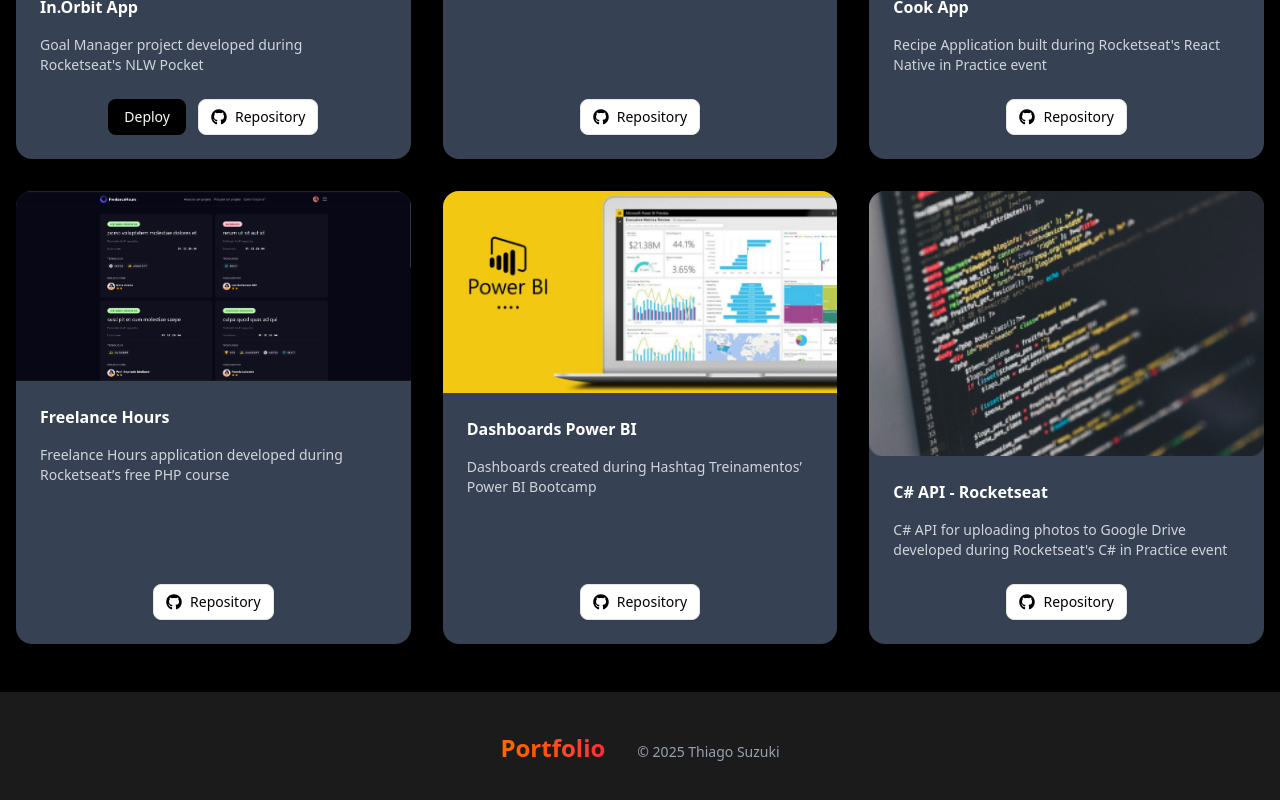
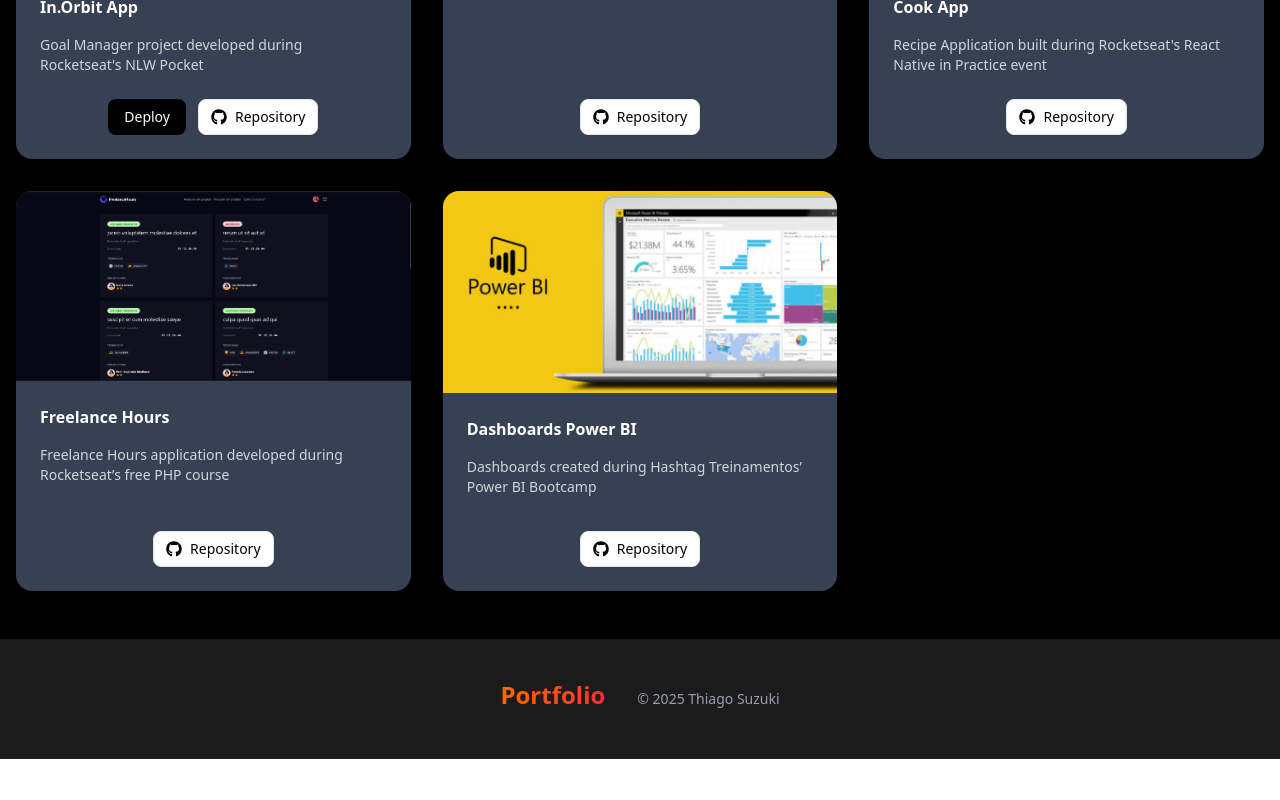
Before and after one commit to thiago-suzuki/next-portfolio-suzuki, a Next.js app: page /en/projects in a window 1280 px wide. Shown: the part 1921-2721 px from the top of the page. After the commit the page ends 2680 px from the top, so only its background shows below. Built offline with nearby package versions, Linux system fonts and the light colour scheme.

Commit message:
Atualizar o user.ts

```diff
--- a/src/data/user.ts
+++ b/src/data/user.ts
@@ -278,17 +278,6 @@ export const projectsUser: ProjectsUser[] = [
     deploy: null,
     source: "https://github.com/thiago-suzuki/Dashboards-PowerBI-2023"
   },
-  {
-    title: "C# API - Rocketseat",
-    image: ProjectImg,
-    description: {
-      "pt-br": "API C# para upload de fotos no Google Drive feito durante o evento C# na Prática da Rocketseat",
-      es: "API en C# para subir fotos a Google Drive desarrollada durante el evento C# en la Práctica de Rocketseat",
-      en: "C# API for uploading photos to Google Drive developed during Rocketseat's C# in Practice event"
-    },
-    deploy: null,
-    source: "https://github.com/thiago-suzuki/CsharpPraticaRocketseat"
-  },
 ]
 
 
```
